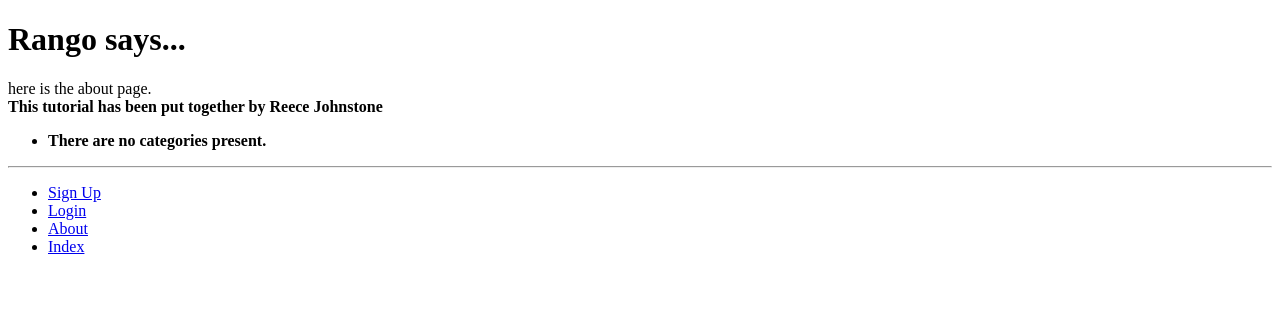
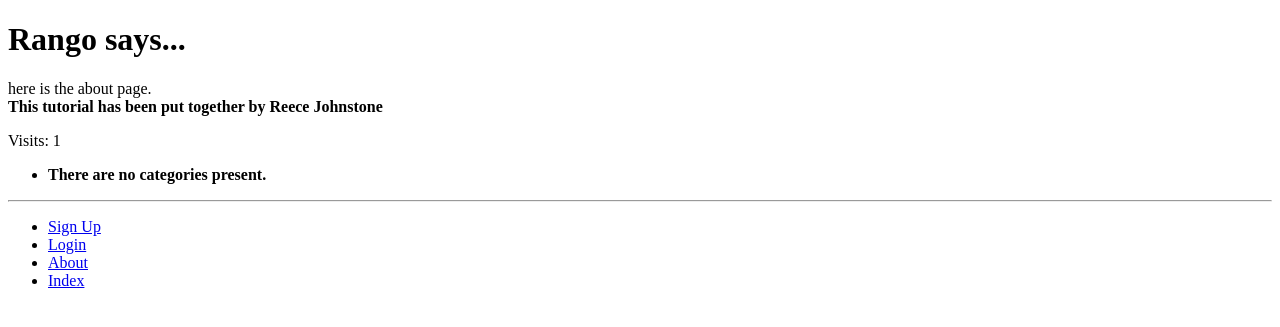
Before and after one commit to RhysRaptor/tango_with_django_project, a Django app: page /rango/about/ in a window 1280 px wide. Shown: the top 327 px of the page. Run offline with Django 3.2, Linux system fonts and the light colour scheme; data that the repository does not hold is empty.

Commit message:
chapter 10

```diff
--- a/rango/views.py
+++ b/rango/views.py
@@ -5,18 +5,31 @@ from rango.forms import CategoryForm, PageForm, UserForm, UserProfileForm
 from django.urls import reverse
 from django.contrib.auth import authenticate, login, logout
 from django.contrib.auth.decorators import login_required
+from datetime import datetime
 
 def index(request):
     category_list = Category.objects.order_by('-likes')[:5]
     page_list = Page.objects.order_by('-views')[:5]
+
     context_dict = {}
     context_dict['boldmessage'] = 'Crunchy, creamy, cookie, candy, cupcake!'
     context_dict['categories'] = category_list
     context_dict['pages'] = page_list
-    return render(request, 'rango/index.html', context=context_dict)
+
+    visitor_cookie_handler(request)
+
+    response = render(request, 'rango/index.html', context=context_dict)
+
+    return response
 
 def about(request):
+    if request.session.test_cookie_worked():
+        print("TEST COOKIE WORKED!")
+        request.session.delete_test_cookie()
     context_dict = {'boldmessage': 'This tutorial has been put together by Reece Johnstone'}
+    visitor_cookie_handler(request)
+    context_dict['visits'] = request.session['visits']
+
     return render(request, 'rango/about.html', context=context_dict)
 
 def show_category(request, category_name_slug):
@@ -138,3 +151,37 @@ def restricted(request):
 def user_logout(request):
     logout(request)
     return redirect(reverse('rango:index'))
+
+def visitor_cookie_handler(request, response):
+    visits = int(request.COOKIES.get('visits', '1'))
+    last_visit_cookie = request.COOKIES.get('last_visit', str(datetime.now()))
+    last_visit_time = datetime.strptime(last_visit_cookie[:-7], '%Y-%m-%d %H:%M:%S')
+
+    if (datetime.now() - last_visit_time).days > 0:
+        visits = visits + 1
+        response.set_cookie('last_visit', str(datetime.now()))
+    else:
+        response.set_cookie('last_visit', last_visit_cookie)
+
+    response.set_cookie('visits', visits)
+
+def get_server_side_cookie(request, cookie, default_val=None):
+    val = request.session.get(cookie)
+    if not val:
+        val = default_val
+    return val
+
+def visitor_cookie_handler(request):
+    visits = int(get_server_side_cookie(request, 'visits', '1'))
+    last_visit_cookie = get_server_side_cookie(request, 'last_visit', str(datetime.now()))
+    last_visit_time = datetime.strptime(last_visit_cookie[:-7], '%Y-%m-%d %H:%M:%S')
+
+    if (datetime.now() - last_visit_time).days > 0:
+        visits = visits + 1
+
+        request.session['last_visit'] = str(datetime.now())
+    else:
+
+        request.session['last_visit'] = last_visit_cookie
+
+    request.session['visits'] = visits
--- a/tango_with_django_project/settings.py
+++ b/tango_with_django_project/settings.py
@@ -128,3 +128,5 @@ MEDIA_URL = '/media/'
 STATIC_URL = '/static/'
 
 LOGIN_URL = 'rango:login'
+
+SESSION_EXPIRE_AT_BROWSER_CLOSE = True
--- a/templates/rango/about.html
+++ b/templates/rango/about.html
@@ -11,4 +11,5 @@
             here is the about page. <br />
             <strong>{{ boldmessage }}</strong><br />
         </div>
+	<p>Visits: {{ visits }}</p>
 {% endblock %}
```
